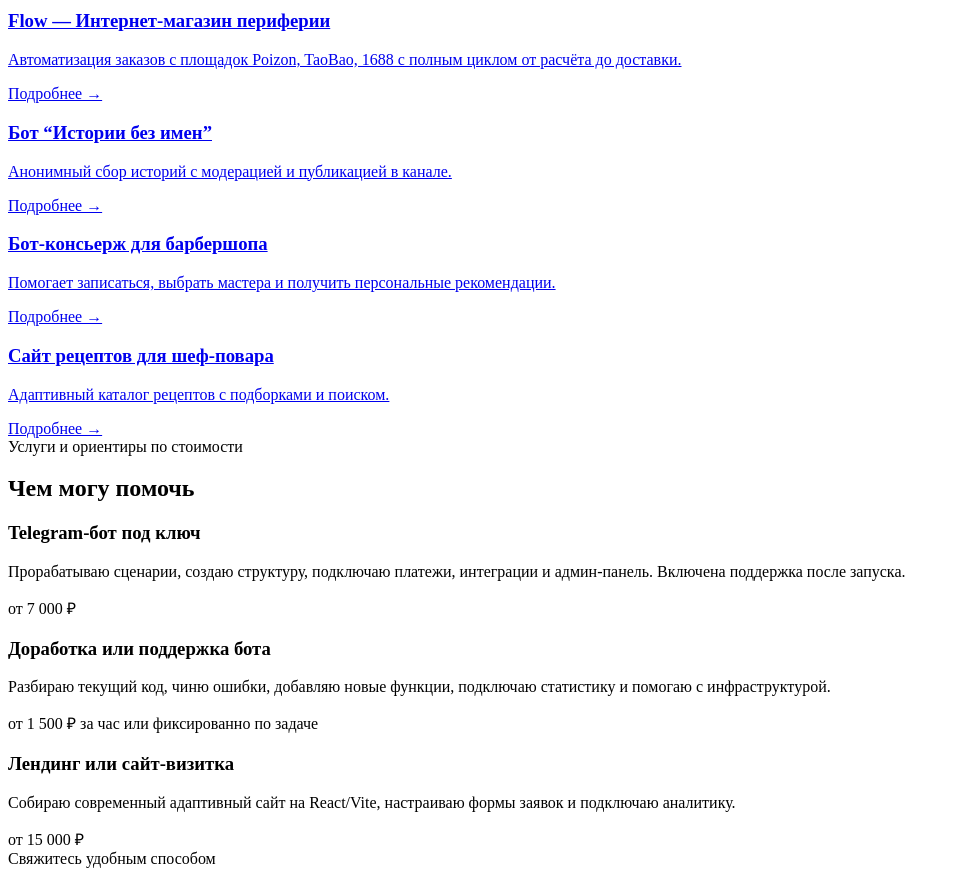
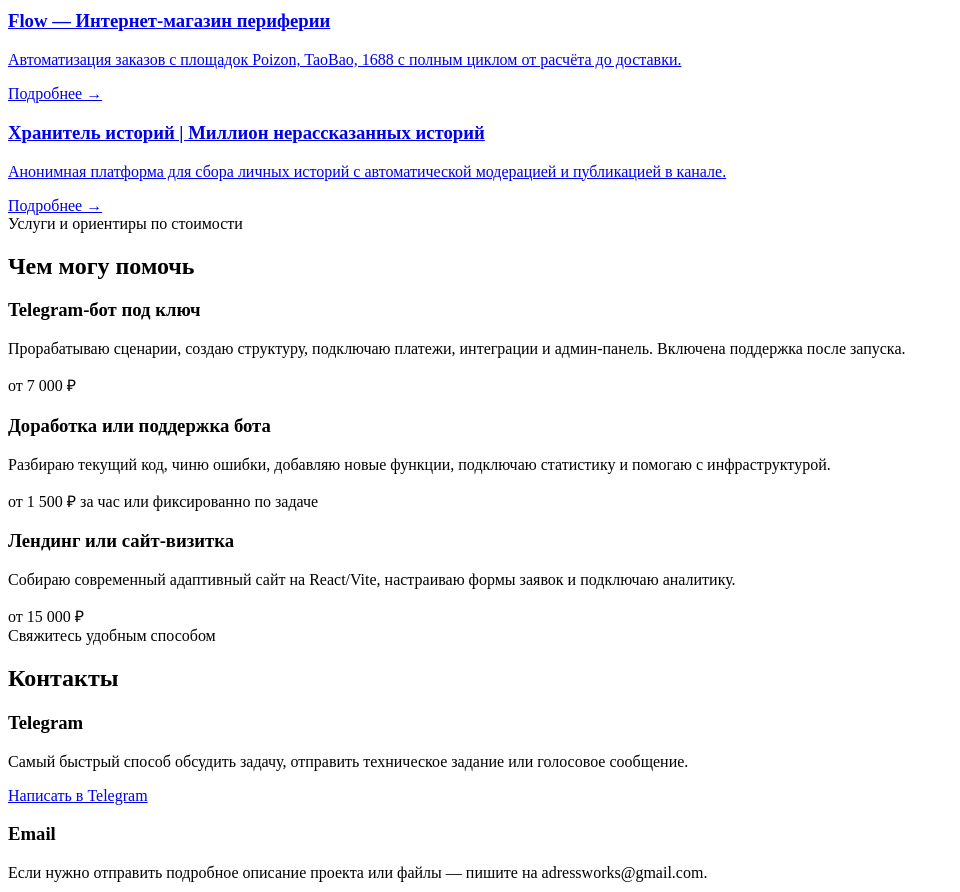
Before and after one commit to esc0em/portfolio, a React (Vite) app: page / in a window 1280 px wide. Shown: the part 2640-3532 px from the top of the page, without its empty margins (0-960 px from the left). Built offline with nearby package versions, Linux system fonts and the light colour scheme; the HTML template or start-up script is replaced by a standard one.

Commit message:
Remove barbershop and chef recipes cases

```diff
--- a/src/data/projects.js
+++ b/src/data/projects.js
@@ -104,47 +104,42 @@ export const projects = [
   },
   {
     id: 'stories-bot',
-    title: 'Бот “Истории без имен”',
-    short: 'Анонимный сбор историй с модерацией и публикацией в канале.',
+    title: 'Хранитель историй | Миллион нерассказанных историй',
+    short: 'Анонимная платформа для сбора личных историй с автоматической модерацией и публикацией в канале.',
     problem:
-      'Сообщество хотело собирать личные истории подписчиков, но нужно было обеспечить анонимность и фильтр от спама.',
+      'Творческому проекту требовалась платформа для безопасного сбора личных историй от подписчиков. Нужно было обеспечить полную анонимность, защитить персональные данные, отфильтровать нежелательный контент и создать доверительное пространство, где люди могут делиться сокровенным без страха быть узнанными.',
     solution: [
-      'Продумал сценарий: пользователь делится историей, бот шифрует контакт и отправляет модераторам.',
-      'Сделал кабинет модерации: модератор может принять, отклонить или отправить на доработку.',
-      'Подготовил автоматическую публикацию в канале с предпросмотром и отложенным временем.'
+      'Разработал систему автоматической анонимизации контактов на основе регулярных выражений: бот в реальном времени находит и удаляет номера телефонов, email, никнеймы (@username) и ссылки перед отправкой модераторам, гарантируя полную конфиденциальность.',
+      'Реализовал FSM-машину состояний с интуитивной навигацией: пользователь проходит через приветствие → соглашение → написание истории → подтверждение → отправку. На любом этапе можно вернуться назад через кнопку "🖤 Назад" или открыть меню для изучения правил.',
+      'Создал систему модерации: истории автоматически отправляются в отдельный чат модераторов с тегом #новая_история. Поддержка thread_id позволяет организовать модерацию в топиках супергрупп. Умное разбиение длинных текстов (>4096 символов) на части для соблюдения лимитов Telegram.',
+      'Внедрил юридическую защиту проекта: пользователи соглашаются с правилами перед отправкой, могут скачать три PDF документа (Правила, Пользовательское соглашение, Политика конфиденциальности) через inline-кнопки прямо в боте.',
+      'Добавил информационное меню с разделами: "Правила" (что можно и нельзя публиковать), "Как это работает" (процесс от рассказа до публикации), "О проекте" (миссия проекта), ссылка на канал. Меню доступно на любом этапе взаимодействия.',
+      'Предусмотрел возможность редактирования: если пользователь не уверен после написания, он может переписать историю, отправить позже или начать сначала — максимальная гибкость и контроль над своим контентом.'
     ],
     result:
-      'За первую неделю собрано более 300 историй, публикации выходят стабильно, анонимность полностью соблюдается.',
-    stack: ['Python', 'Aiogram', 'SQLite', 'Telegram Channel API']
-  },
-  {
-    id: 'barbershop-bot',
-    title: 'Бот-консьерж для барбершопа',
-    short: 'Помогает записаться, выбрать мастера и получить персональные рекомендации.',
-    problem:
-      'Барбершопу нужен был сервис, который подсказывает услуги по предпочтениям клиента и контролирует занятость мастеров.',
-    solution: [
-      'Настроил анкету в боте, которая собирает предпочтения и автоматически предлагает подходящие услуги.',
-      'Интегрировал бот с CRM барбершопа, чтобы синхронизировать расписание и загрузку мастеров.',
-      'Добавил систему лояльности: бот считает посещения, начисляет бонусы и предлагает персональные акции.'
-    ],
-    result:
-      'Запись стала происходить без звонков. Клиенты видят свободные окна в реальном времени, а владелец отслеживает повторы визитов и эффективность акций.',
-    stack: ['Python', 'Aiogram', 'Google Calendar API', 'Airtable', 'Redis']
-  },
-  {
-    id: 'chef-recipes',
-    title: 'Сайт рецептов для шеф-повара',
-    short: 'Адаптивный каталог рецептов с подборками и поиском.',
-    problem:
-      'Шеф-повар из России хотел делиться авторскими рецептами: нужен сайт с фильтрами по кухне, типу блюда и диетам.',
-    solution: [
-      'Спроектировал структуру: главная с подборками, карточка рецепта с шагами, блоки сезонных рекомендаций.',
-      'Сделал тёмный адаптивный дизайн в стиле “кухня + хай-тек”, добавил мягкие анимации и состояние избранного.',
-      'Реализовал быстрый поиск по ингредиентам и тегам, оптимизировал загрузку изображений.'
-    ],
-    result:
-      'Сайт удобно работает на телефоне и планшете, посетители быстро находят нужные блюда. Клиент использует платформу как портфолио и базу для мастер-классов.',
-    stack: ['React', 'Vite', 'CSS', 'Contentful', 'Netlify']
+      'Создана полностью автоматизированная платформа для анонимного сбора историй. Система защиты данных с regex-анонимизацией гарантирует конфиденциальность на 100%. Модераторы получают готовые к проверке истории без личной информации. Юридическая база (PDF документы) защищает проект от рисков. Самые пронзительные истории становятся основой для сценариев короткометражных фильмов и новелл в рамках творческого проекта.',
+    stack: ['Python 3.13', 'Aiogram 3', 'FSM (Finite State Machine)', 'Regex', 'Telegram Bot API'],
+    screenshots: [
+      {
+        path: '/projects/stories-bot/01-start-screen.jpg',
+        caption: 'Приветственный экран: "Я — хранитель историй" с атмосферным текстом о безопасности и анонимности'
+      },
+      {
+        path: '/projects/stories-bot/02-agreement.jpg',
+        caption: 'Экран соглашения: пользователь подтверждает возраст 18+, соглашается с публикацией и правилами проекта'
+      },
+      {
+        path: '/projects/stories-bot/03-user-flow.jpg',
+        caption: 'Полный путь пользователя: написание истории → подтверждение → отправка → финальное сообщение с призывом подписаться на канал'
+      },
+      {
+        path: '/projects/stories-bot/04-moderator-notification.jpg',
+        caption: 'Уведомление модератору: история приходит с тегом #новая_история, все контакты автоматически удалены'
+      },
+      {
+        path: '/projects/stories-bot/05-rules-menu.jpg',
+        caption: 'Раздел правил: описание что можно и нельзя публиковать + inline-кнопки для скачивания трёх PDF документов'
+      }
+    ]
   }
 ];
```
Also changed, not shown: src/styles/index.css (+0 -18 lines), 1 other file (tests, documents, lock files or other folders).
